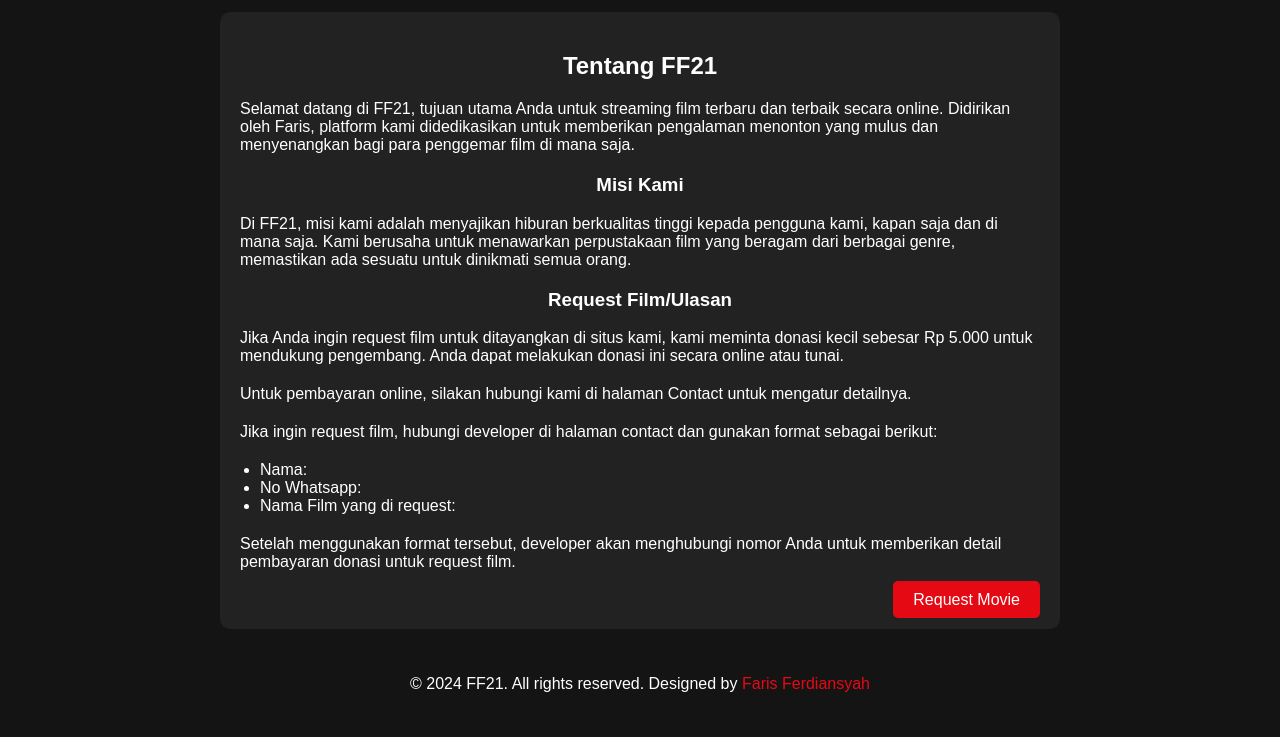
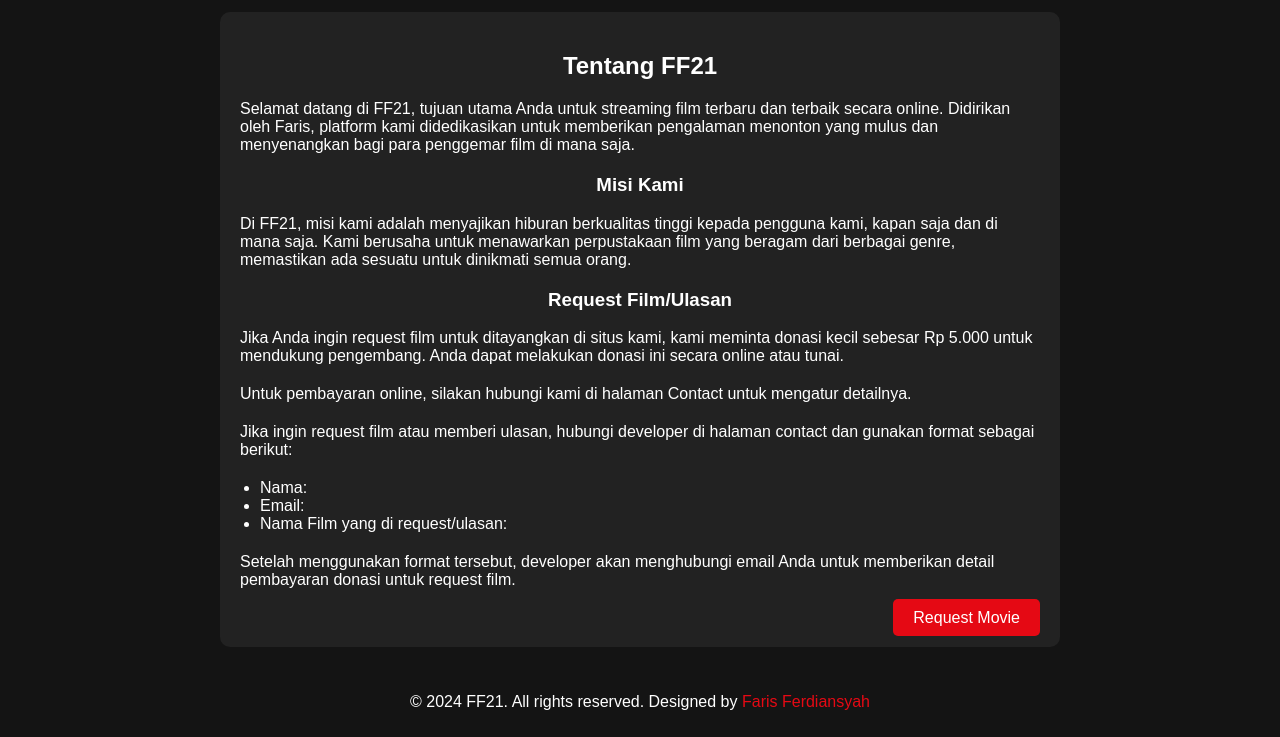
Before and after one commit to Faris7566/Nonton-Gratis-di-FF21, a plain HTML site: page request.html in a window 1280 px wide. Shown: the part 82-819 px from the top of the page. Drawn offline with Linux system fonts and the light colour scheme.

Commit message:
Update request.html

```diff
--- a/request.html
+++ b/request.html
@@ -33,13 +33,13 @@
             <h3>Request Film/Ulasan</h3>
             <p>Jika Anda ingin request film untuk ditayangkan di situs kami, kami meminta donasi kecil sebesar Rp 5.000 untuk mendukung pengembang. Anda dapat melakukan donasi ini secara online atau tunai.</p>
             <p>Untuk pembayaran online, silakan hubungi kami di halaman Contact untuk mengatur detailnya.</p>
-            <p>Jika ingin request film, hubungi developer di halaman contact dan gunakan format sebagai berikut:</p>
+            <p>Jika ingin request film atau memberi ulasan, hubungi developer di halaman contact dan gunakan format sebagai berikut:</p>
             <ul>
                 <li>Nama:</li>
-                <li>No Whatsapp:</li>
-                <li>Nama Film yang di request:</li>
+                <li>Email:</li>
+                <li>Nama Film yang di request/ulasan:</li>
             </ul>
-            <p>Setelah menggunakan format tersebut, developer akan menghubungi nomor Anda untuk memberikan detail pembayaran donasi untuk request film.</p>
+            <p>Setelah menggunakan format tersebut, developer akan menghubungi email Anda untuk memberikan detail pembayaran donasi untuk request film.</p>
             <div class="request-button">
                 <a href="contact.html" class="request-movie-button">Request Movie</a>
             </div>
```
